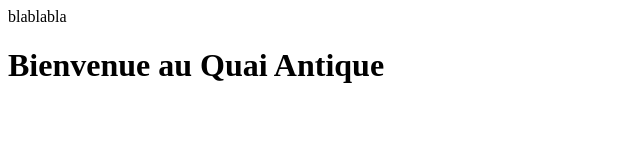
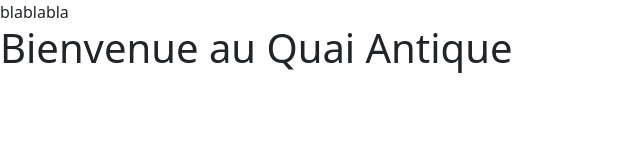
Before and after one commit to SoniaMogh/QuaiAntiqueStudi, a website with bundled scripts: page index.html in a window 1280 px wide. Shown: the whole page, without its empty margins (0-640 px from the left). Built offline with nearby package versions, Linux system fonts and the light colour scheme.

Commit message:
Install Bootstrap

```diff
--- a/index.html
+++ b/index.html
@@ -3,6 +3,8 @@
   <head>
     <meta charset="UTF-8" />
     <meta name="viewport" content="width=device-width, initial-scale=1.0" />
+    <link rel="stylesheet" href="node_modules/bootstrap/dist/css/bootstrap.min.css" />
+    <link rel="stylesheet" href="node_modules/bootstrap-icons/font/bootstrap-icons.css" />
     <title>Document</title>
   </head>
   <body>
--- /dev/null
+++ b/package.json
@@ -0,0 +1,6 @@
+{
+  "dependencies": {
+    "bootstrap": "^5.3.8",
+    "bootstrap-icons": "^1.13.1"
+  }
+}
```
Also changed, not shown: 2 other files.
